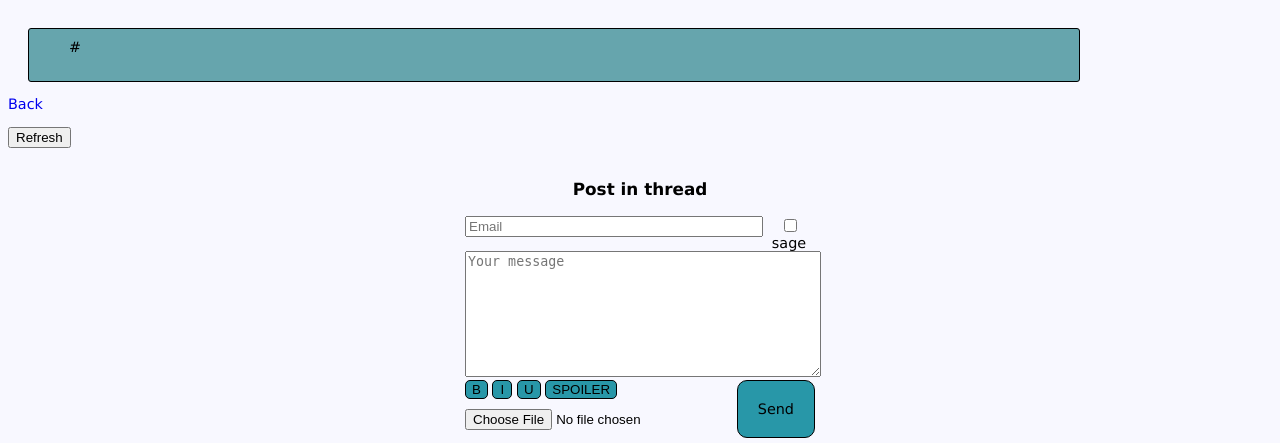
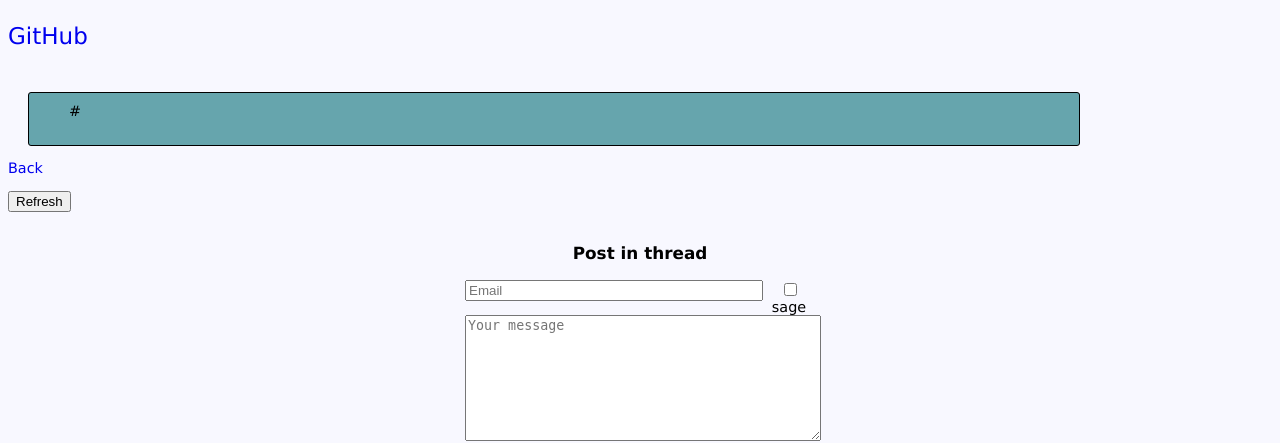
Before and after one commit to carsharing2/carsharing2.github.io, a Django app: template chan/templates/chan/thread.html in a window 1280 px wide. Shown: the top 443 px of the page. Run offline with Django 3.2, Linux system fonts and the light colour scheme; the template is opened without the code that fills it, so the values that code supplies are empty; some libraries are stand-ins or nearby versions.

Commit message:
Template fix

```diff
--- a/chan/templates/chan/index.html
+++ b/chan/templates/chan/index.html
@@ -16,9 +16,11 @@
         <img class="modal-content" id="img01">
 </div>
 <p>Welcome</p>
+<p style="font-size:160%;"><a href="https://github.com/lagonee/PyImBoard">GitHub</a></p>
 
 
 {% for post in posts %}
+<div id="main">
 <div class="oppost">
     <b>#{{ post.op.post_id }} </b> {{ post.op.date|date:"d.m.Y G:i:s" }} {{ post.op.ip }}<br>
     <div class="leftblock">
@@ -67,6 +69,7 @@
         </form>
     </div>
 </div>
+</div>
 
 </body>
 </html>
--- a/chan/templates/chan/posts.html
+++ b/chan/templates/chan/posts.html
@@ -19,6 +19,7 @@
         </div>
     {% endif %}
 </div>
+<div class="clear"></div>
 
 
 {% for post in posts %}
@@ -53,4 +54,5 @@
         </div>
     {% endif %}
 </div>
+<div class="clear"></div>
 {% endfor %}
--- a/chan/templates/chan/thread.html
+++ b/chan/templates/chan/thread.html
@@ -14,6 +14,8 @@
 <body>
 
 {% load tz %}
+
+<p style="font-size:160%;"><a href="https://github.com/lagonee/PyImBoard">GitHub</a></p>
 
 <div class="popup"></div>
 <div id="fullscreen" class="modal">
```
